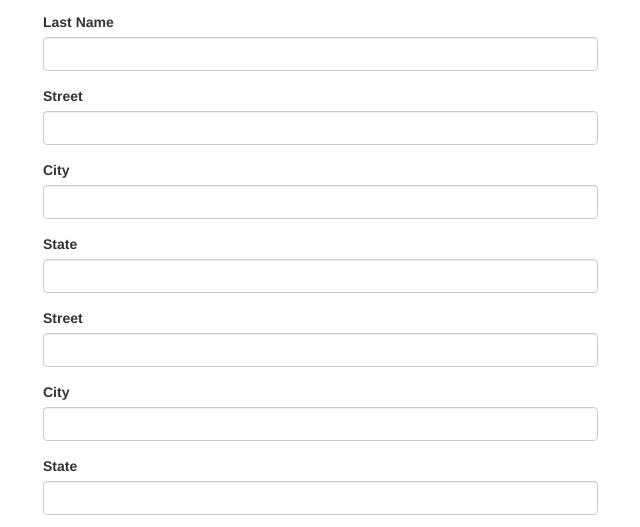
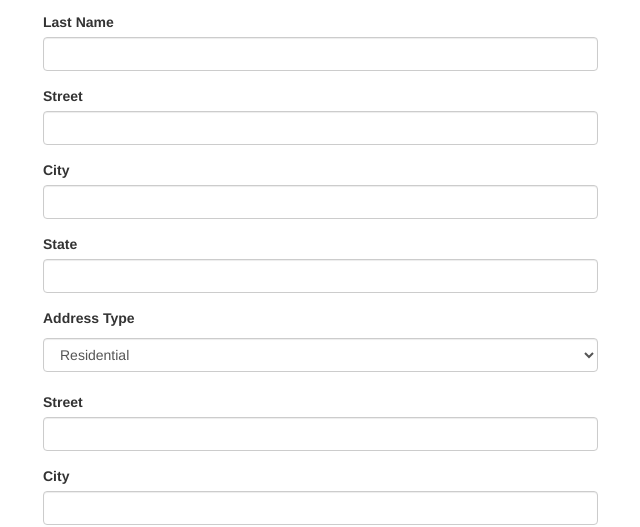
Before and after one commit to drewlinn/Address-Book, a plain HTML site: page index.html in a window 1280 px wide. Both pictures are taken after a click on the element "Another address". Shown: the part 195-722 px from the top of the page, without its empty margins (27-667 px from the left). Drawn offline with Linux system fonts and the light colour scheme.

Commit message:
Add address type field to form and apply to function in scripts.js.

```diff
--- a/index.html
+++ b/index.html
@@ -25,6 +25,7 @@
             </div>
 
             <div id="new-addresses">
+
               <div class="new-addresses">
                 <div class="form-group">
                   <label for="new-street">Street</label>
@@ -37,6 +38,15 @@
                 <div class="form-group">
                   <label for="new-state">State</label>
                   <input type="text" class="form-control new-state">
+                </div>
+                <div class="new-address-type">
+                  <p><strong>Address Type</strong></p>
+                  <select class="form-control" id="addressType">
+                    <option value="Residential">Residential</option>
+                    <option value="Business">Business</option>
+                    <option value ="Shipping">Shipping</option>
+                  </select>
+                  <br>
                 </div>
               </div>
             </div>
--- a/js/scripts.js
+++ b/js/scripts.js
@@ -5,10 +5,11 @@ function Contact(first, last) {
   this.addresses = [];
   }
 
-  function Address(street, city, state) {
+  function Address(street, city, state, type) {
     this.street = street;
     this.city = city;
     this.state = state;
+    this.type = type;
   }
 
 Contact.prototype.fullName = function() {
@@ -16,7 +17,7 @@ Contact.prototype.fullName = function() {
 }
 
 Address.prototype.fullAddress = function() {
-  return this.street + ", " + this.city + ", " + this.state;
+  return this.street + ", " + this.city + ", " + this.state + " (" + this.type + ")";
 }
 
 function resetFields()  {
@@ -25,6 +26,7 @@ function resetFields()  {
     $("input.new-street").val("");
     $("input.new-city").val("");
     $("input.new-state").val("");
+    //$("#addressType").val();
 }
 
 //user interface logic
@@ -44,6 +46,15 @@ $(document).ready(function() {
         '<label for="new-state">State</label>' +
         '<input type="text" class="form-control new-state">' +
       '</div>' +
+      '<div class="new-address-type">' +
+        '<p><strong>Address Type</strong></p>' +
+        '<select class="form-control" id="addressType">' +
+          '<option value="Residential">Residential</option>' +
+          '<option value="Business">Business</option>' +
+          '<option value ="Shipping">Shipping</option>' +
+        '</select>' +
+        '<br>' +
+      '</div>' +
     '</div>');
   });
 
@@ -58,7 +69,8 @@ $(document).ready(function() {
       var inputtedStreet = $(this).find("input.new-street").val();
       var inputtedCity = $(this).find("input.new-city").val();
       var inputtedState = $(this).find("input.new-state").val();
-      var newAddress = new Address(inputtedStreet, inputtedCity, inputtedState)
+      var inputtedType = $(this).find("#addressType").val();
+      var newAddress = new Address(inputtedStreet, inputtedCity, inputtedState, inputtedType)
       newContact.addresses.push(newAddress);
     });
 
```
